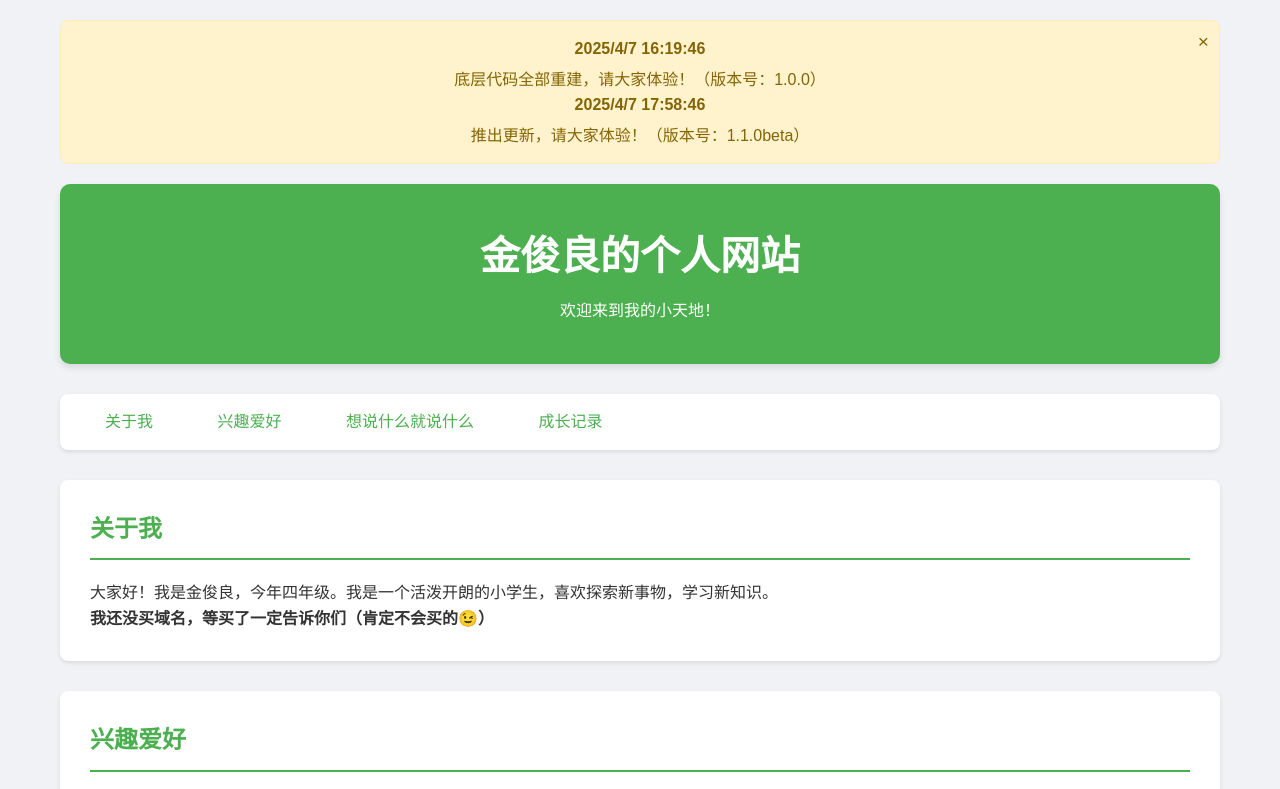
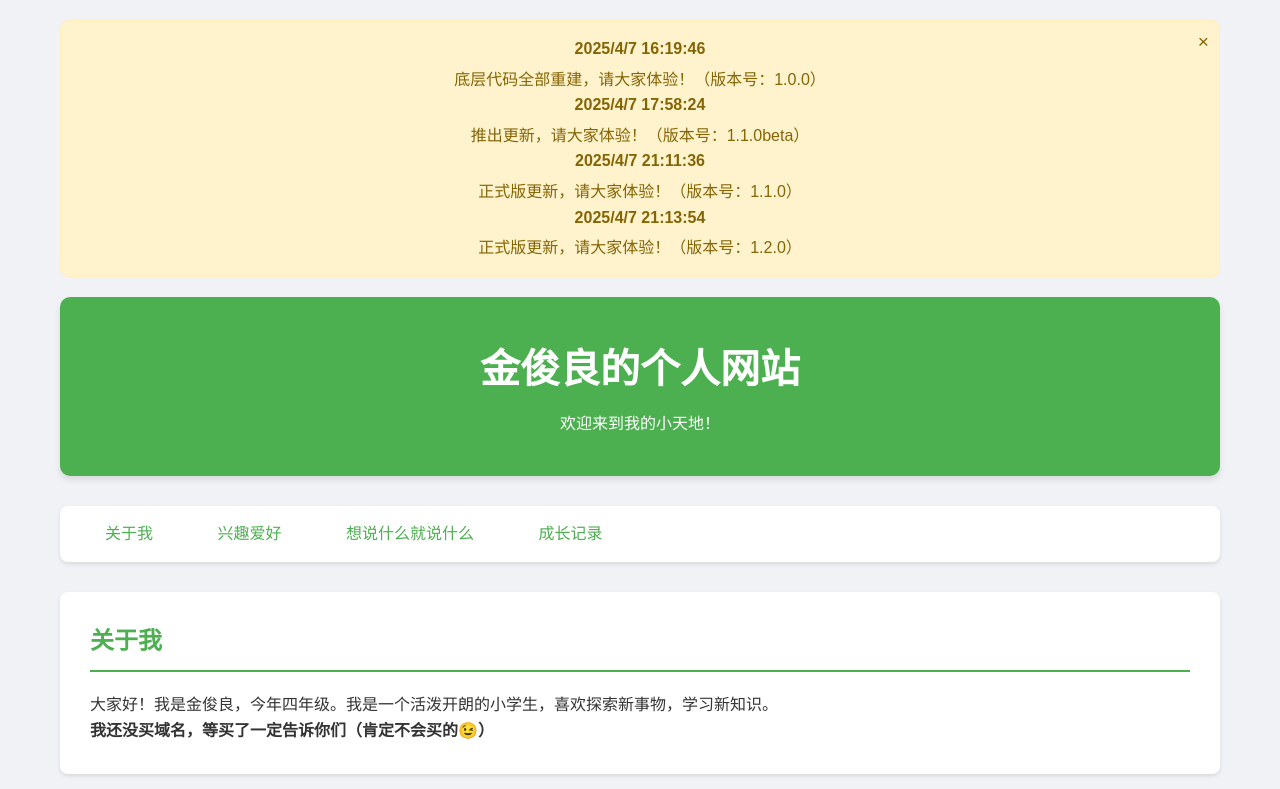
Before and after one commit to Leo81472/Leo, a plain HTML site: page index.html in a window 1280 px wide. Shown: the top 789 px of the page. Drawn offline with Linux system fonts and the light colour scheme.

Commit message:
Add files via upload

```diff
--- a/index.html
+++ b/index.html
@@ -182,8 +182,12 @@
             <button onclick="hideAnnouncement()" style="position: absolute; right: 10px; top: 10px; background: none; border: none; font-size: 1.2em; cursor: pointer; color: #856404;">×</button>
             <span style="font-weight: bold;">2025/4/7 16:19:46</span>
             <p style="margin: 5px 0 0 0;">底层代码全部重建，请大家体验！（版本号：1.0.0）</p>
-            <span style="font-weight: bold;">2025/4/7 17:58:46</span>
+            <span style="font-weight: bold;">2025/4/7 17:58:24</span>
             <p style="margin: 5px 0 0 0;">推出更新，请大家体验！（版本号：1.1.0beta）</p>
+            <span style="font-weight: bold;">2025/4/7 21:11:36</span>
+            <p style="margin: 5px 0 0 0;">正式版更新，请大家体验！（版本号：1.1.0）</p>
+            <span style="font-weight: bold;">2025/4/7 21:13:54</span>
+            <p style="margin: 5px 0 0 0;">正式版更新，请大家体验！（版本号：1.2.0）</p>
         </div>
         <header>
             <h1>金俊良的个人网站</h1>
@@ -372,7 +376,7 @@
             const feedbackText = input.value.trim();
 
             if (!feedbackText) {
-                alert('请输入反馈内容！');
+                alert('请输入你要说的内容！');
                 return;
             }
 
```
